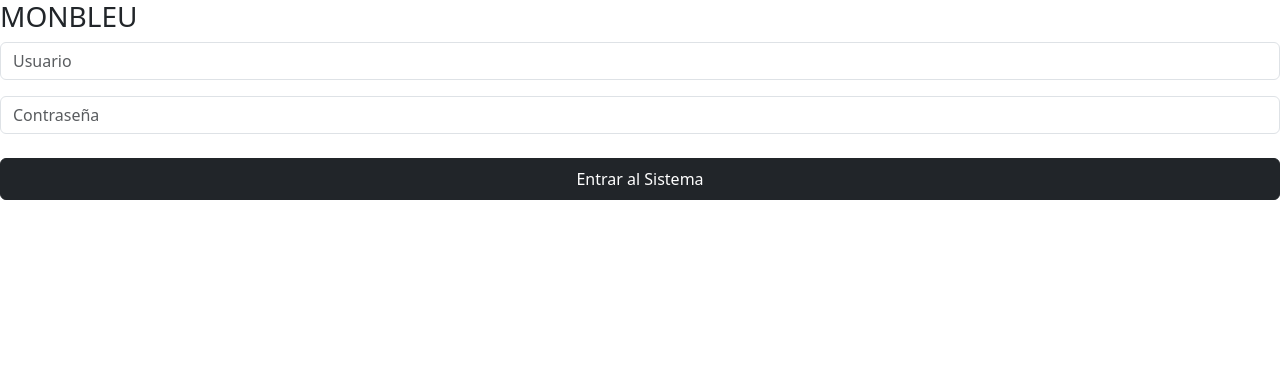
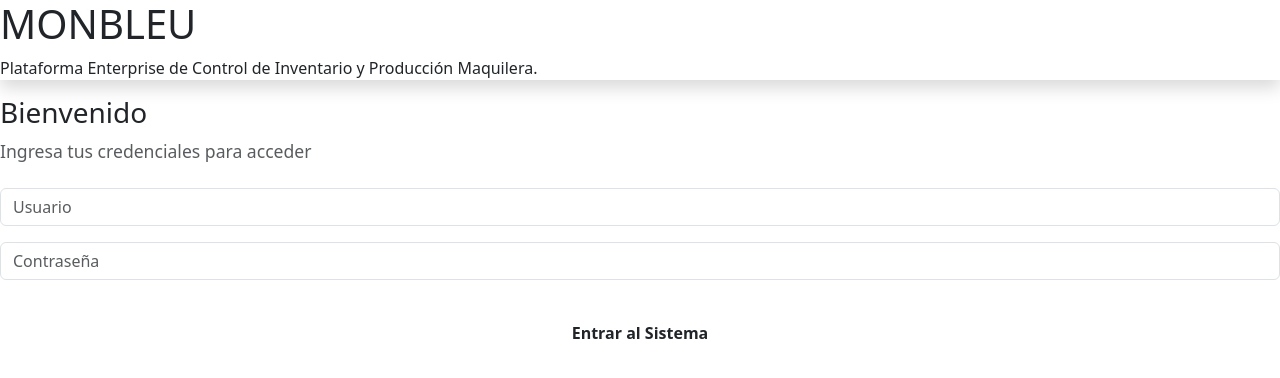
Before and after one commit to AnglAjc/STOCKMONBLEU, a Flask app: page /login in a window 1280 px wide. Shown: the top 378 px of the page. Run offline with Flask 3, Linux system fonts and the light colour scheme.

Commit message:
Add files via upload

```diff
--- a/templates/login.html
+++ b/templates/login.html
@@ -4,29 +4,39 @@
     <meta charset="UTF-8">
     <title>MONBLEU | Login</title>
     <link href="https://cdn.jsdelivr.net/npm/bootstrap@5.3.2/dist/css/bootstrap.min.css" rel="stylesheet">
-    <link rel="stylesheet" href="{{ url_for('static', filename='style.css') }}?v=2">
+    <link rel="stylesheet" href="{{ url_for('static', filename='style.css') }}?v=3">
 </head>
 <body>
 
-<div class="login-wrapper">
+<div class="login-container">
+    <div class="login-aside shadow">
+        <div class="aside-content">
+            <h1>MONBLEU</h1>
+            <p>Plataforma Enterprise de Control de Inventario y Producción Maquilera.</p>
+            <div class="glass-decoration"></div>
+        </div>
+    </div>
+    <div class="login-main">
         <div class="login-card">
-        <h3 class="login-logo">MONBLEU</h3>
+            <h3 class="login-title">Bienvenido</h3>
+            <p class="text-muted mb-4" style="font-size: 1.1rem;">Ingresa tus credenciales para acceder</p>
 
             {% with messages = get_flashed_messages(with_categories=true) %}
                 {% for category, msg in messages %}
-                <div class="alert alert-{{ category }} shadow-sm">{{ msg }}</div>
+                    <div class="alert alert-{{ category }} shadow-sm fw-bold">{{ msg }}</div>
                 {% endfor %}
             {% endwith %}
 
             <form method="post">
-            <div class="mb-3">
+                <div class="mb-3 input-group-custom">
                     <input class="form-control" name="usuario" placeholder="Usuario" required>
                 </div>
-            <div class="mb-4">
+                <div class="mb-4 input-group-custom">
                     <input class="form-control" name="password" type="password" placeholder="Contraseña" required>
                 </div>
-            <button class="btn btn-dark w-100 py-2">Entrar al Sistema</button>
+                <button type="submit" class="btn btn-login w-100 py-3 fw-bold">Entrar al Sistema</button>
             </form>
+        </div>
     </div>
 </div>
 
```
Lines whose indentation alone changed are shown as unchanged.
